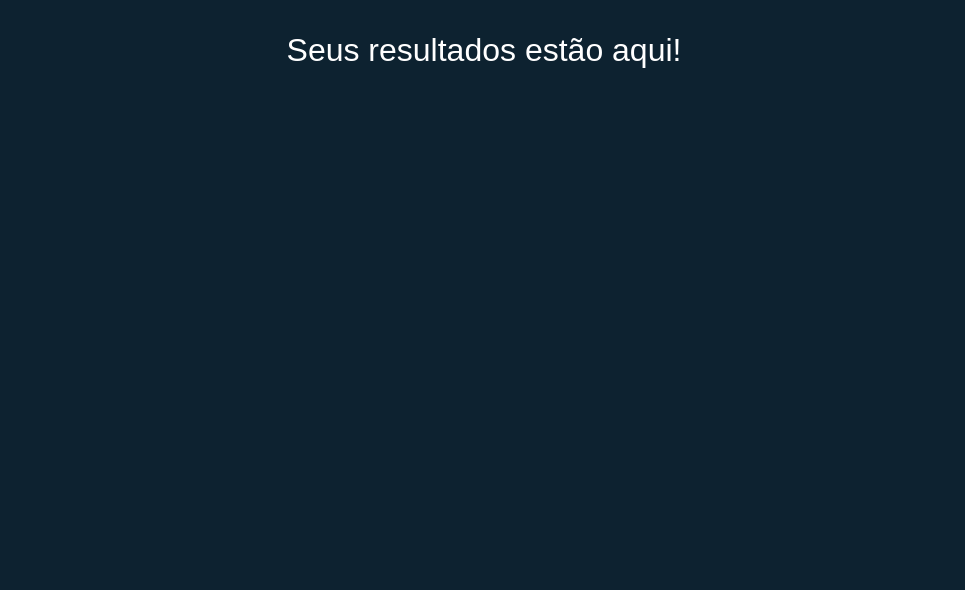
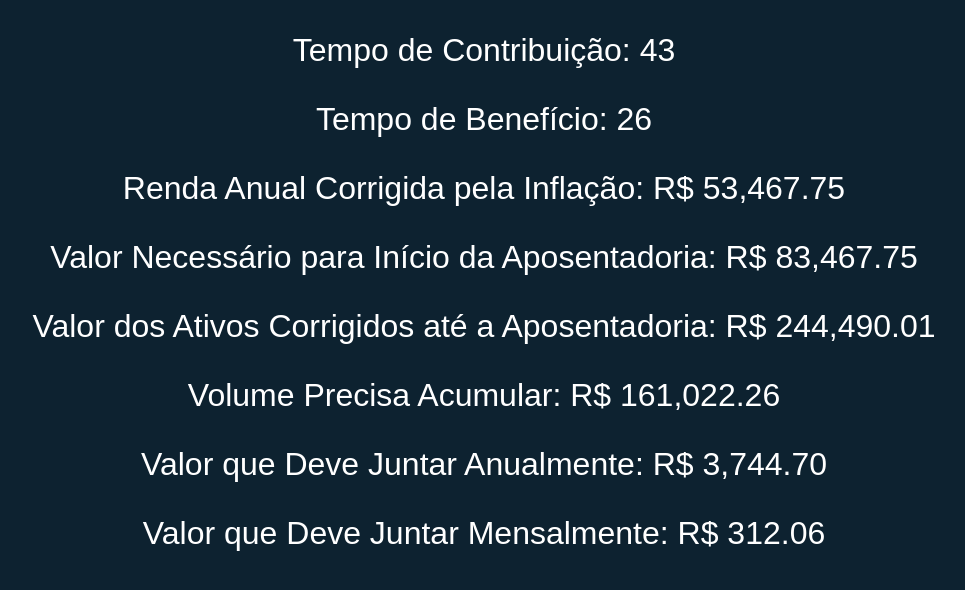
Before and after one commit to Rsoftware01/Markting, a Flask app: page /resultados in a window 1280 px wide. Shown: the top 590 px of the page, without its empty margins (156-1121 px from the left). Run offline with Flask 3, Linux system fonts and the light colour scheme; data comes from the database, SQL or seed files in the repository; both versions use the stored data as it was after the commit.

Commit message:
jfjfjhjeahea

```diff
--- a/fakepinterest/__init__.py
+++ b/fakepinterest/__init__.py
@@ -6,15 +6,14 @@ import os
 
 
 app = Flask(__name__)
-
-app.config["SQLALCHEMY_DATABASE_URI"] = os.getenv("DATABASE_URL")
+app.config["SQLALCHEMY_DATABASE_URI"] = "sqlite:///comunidade.db"
 app.config["SECRET_KEY"] = "84a79d3c4b03d8747677517aa12c1ef54b044b62"
 
 database = SQLAlchemy(app)
 bcrypt =Bcrypt(app)
 login_manager = LoginManager(app)
 login_manager.login_view = "homepage"
-login_manager.login_view = "info2"
+login_manager.login_view = "info3"
 login_manager.login_view = "info3"
 login_manager.login_view = "resultados"
 
--- a/fakepinterest/forms.py
+++ b/fakepinterest/forms.py
@@ -51,6 +51,7 @@ class FormPagina3(FlaskForm):
     poupar_mes = FloatField('Quanto conseguiria poupar por mês?', validators=[DataRequired()])
     idade_aposentar = FloatField('Qual idade você pretende se aposentar?', validators=[DataRequired()])
     renda_aposentar = FloatField('Qual renda você gostaria para a sua aposentadoria?', validators=[DataRequired()])
+    expectativavida = FloatField('Qual a sua expectativa de vida?', validators=[DataRequired()])
     tolerancia_risco = RadioField('Qual é o seu nível de tolerância ao risco quando se trata de investimentos?',
                                   choices=[('conservador', 'Conservador: Prefiro opções de investimento de baixo risco, mesmo que isso signifique retornos mais baixos - (IPCA+5%).'),
                                            ('moderado', 'Moderado: Estou disposto(a) a assumir algum risco em busca de retornos moderados - (IPCA+7%).'),
--- a/fakepinterest/models.py
+++ b/fakepinterest/models.py
@@ -36,5 +36,6 @@ class OutraInfo(database.Model):  # Renomeando para evitar conflito
     pouparmes = database.Column(database.String, nullable=False)  # Corrigido para database.Float
     idadeaposentar = database.Column(database.String, nullable=False)  # Corrigido para database.Integer
     rendaaposentar = database.Column(database.String, nullable=False)  # Corrigido para database.Float
+    expectativavida = database.Column(database.String, nullable=False)  # Corrigido para database.Integer
     risco = database.Column(database.String, nullable=False)  # Corrigido para database.Integer
     usuario_id = database.Column(database.Integer, database.ForeignKey('usuario.id'), nullable=False)  # Chave estrangeira
--- a/fakepinterest/routes.py
+++ b/fakepinterest/routes.py
@@ -5,6 +5,8 @@ from fakepinterest import app, database
 from fakepinterest.models import Usuario, Info, OutraInfo
 from flask_login import login_required
 from fakepinterest.forms import FormPagina1, FormPagina2, FormPagina3
+from math import pow
+
 
 @app.route("/", methods=["GET", "POST"])
 def homepage():
@@ -55,6 +57,7 @@ def info3():
                           pouparmes=form3.poupar_mes.data,
                           idadeaposentar=form3.idade_aposentar.data,
                           rendaaposentar=form3.renda_aposentar.data,
+                          expectativavida=form3.expectativavida.data,
                           risco=form3.tolerancia_risco.data,
                           usuario_id=1)  # Insira o ID do usuário adequado aqui
         database.session.add(info3)
@@ -65,8 +68,51 @@ def info3():
 
     return render_template("info3.html", form=form3)
 
-
 @app.route("/resultados", methods=["GET", "POST"])
 def resultados():
-    mensagem_de_resultado = "Seus resultados estão aqui!"
-    return render_template("resultados.html", resultado=mensagem_de_resultado)
+    ultima_info = OutraInfo.query.order_by(OutraInfo.id.desc()).first()
+
+    # Obtendo as informações do objeto e convertendo para os tipos corretos
+    idadehoje = float(ultima_info.idadehoje)
+    idadeaposentar = float(ultima_info.idadeaposentar)
+    rendaaposentar = float(ultima_info.rendaaposentar)
+    valorinvestido = float(ultima_info.valorinvestido)
+    expectativavida = float(ultima_info.expectativavida)
+
+    # Calculando as métricas com base nos dados capturados
+    Tempo_contribuicao = int(idadeaposentar - idadehoje)
+    Tempo_beneficio = int(expectativavida - idadeaposentar)
+
+    # Dados fictícios para demonstração
+    taxa = 0.05  # 5%
+    inflacao = 0.03  # 3%
+
+    Renda_corrigida_inflacao = rendaaposentar * pow(1 + inflacao, Tempo_contribuicao)
+    Renda_anual_corrigida_inflacao = "R$ {:,.2f}".format(Renda_corrigida_inflacao)
+
+    Valor_necessario_inicio_aposentadoria = valorinvestido + Renda_corrigida_inflacao
+
+    Valor_ativos_corrigidos_ate_aposentadoria = valorinvestido * pow(1 + taxa, Tempo_contribuicao)
+
+    volume_precisa_acumular = abs(Valor_necessario_inicio_aposentadoria - Valor_ativos_corrigidos_ate_aposentadoria)
+
+    Valor_que_deve_juntar_anualmente = abs(volume_precisa_acumular / Tempo_contribuicao)
+
+    Valor_que_deve_juntar_mensalmente = abs(Valor_que_deve_juntar_anualmente / 12)
+
+    # Formatando os valores para exibição
+    Renda_anual_corrigida_inflacao = "R$ {:,.2f}".format(Renda_corrigida_inflacao)
+    Valor_necessario_inicio_aposentadoria = "R$ {:,.2f}".format(Valor_necessario_inicio_aposentadoria)
+    Valor_ativos_corrigidos_ate_aposentadoria = "R$ {:,.2f}".format(Valor_ativos_corrigidos_ate_aposentadoria)
+    volume_precisa_acumular = "R$ {:,.2f}".format(volume_precisa_acumular)
+    Valor_que_deve_juntar_anualmente = "R$ {:,.2f}".format(Valor_que_deve_juntar_anualmente)
+    Valor_que_deve_juntar_mensalmente = "R$ {:,.2f}".format(Valor_que_deve_juntar_mensalmente)
+
+    return render_template("resultados.html", Tempo_contribuicao=Tempo_contribuicao,
+                           Tempo_beneficio=Tempo_beneficio,
+                           Renda_anual_corrigida_inflacao=Renda_anual_corrigida_inflacao,
+                           Valor_necessario_inicio_aposentadoria=Valor_necessario_inicio_aposentadoria,
+                           Valor_ativos_corrigidos_ate_aposentadoria=Valor_ativos_corrigidos_ate_aposentadoria,
+                           volume_precisa_acumular=volume_precisa_acumular,
+                           Valor_que_deve_juntar_anualmente=Valor_que_deve_juntar_anualmente,
+                           Valor_que_deve_juntar_mensalmente=Valor_que_deve_juntar_mensalmente)
--- a/fakepinterest/templates/info3.html
+++ b/fakepinterest/templates/info3.html
@@ -173,6 +173,10 @@
                         {{ form.renda_aposentar() }}
                     </div>
                     <div>
+                        {{ form.expectativavida.label(class="bold-label") }}
+                        {{ form.expectativavida() }}
+                    </div>
+                    <div>
                         {{ form.tolerancia_risco.label(class="bold-label") }}
                         <br>
                         {{ form.tolerancia_risco(class="bold-labelll choices label") }}
--- a/fakepinterest/templates/resultados.html
+++ b/fakepinterest/templates/resultados.html
@@ -29,6 +29,13 @@
 
 {% block body %}
     <div class="container">
-        <p>{{ resultado }}</p>
+        <p>Tempo de Contribuição: {{ Tempo_contribuicao }}</p>
+        <p>Tempo de Benefício: {{ Tempo_beneficio }}</p>
+        <p>Renda Anual Corrigida pela Inflação: {{ Renda_anual_corrigida_inflacao }}</p>
+        <p>Valor Necessário para Início da Aposentadoria: {{ Valor_necessario_inicio_aposentadoria }}</p>
+        <p>Valor dos Ativos Corrigidos até a Aposentadoria: {{ Valor_ativos_corrigidos_ate_aposentadoria }}</p>
+        <p>Volume Precisa Acumular: {{ volume_precisa_acumular }}</p>
+        <p>Valor que Deve Juntar Anualmente: {{ Valor_que_deve_juntar_anualmente }}</p>
+        <p>Valor que Deve Juntar Mensalmente: {{ Valor_que_deve_juntar_mensalmente }}</p>
     </div>
 {% endblock %}
```
Also changed, not shown: instance/comunidade.db.
